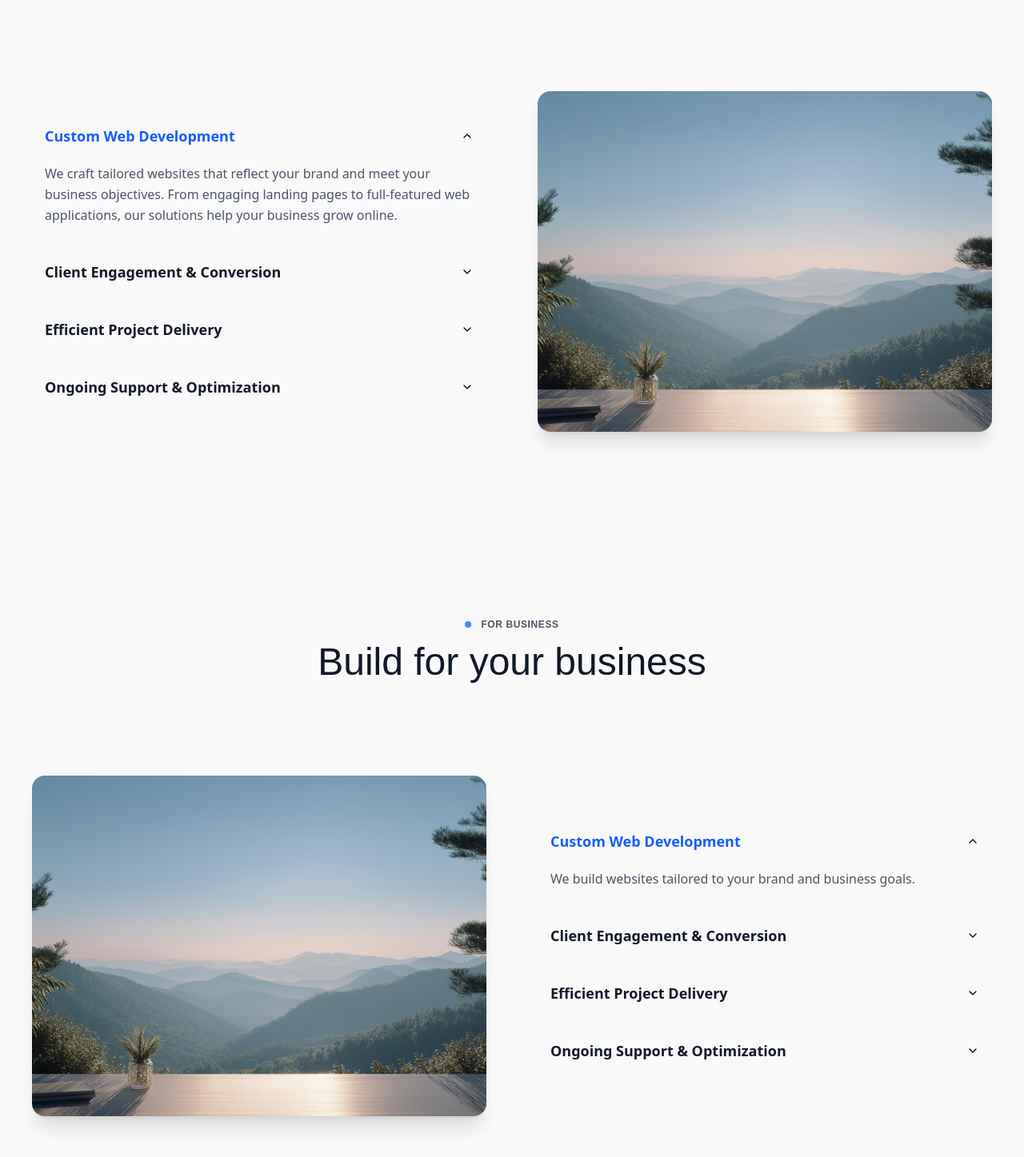
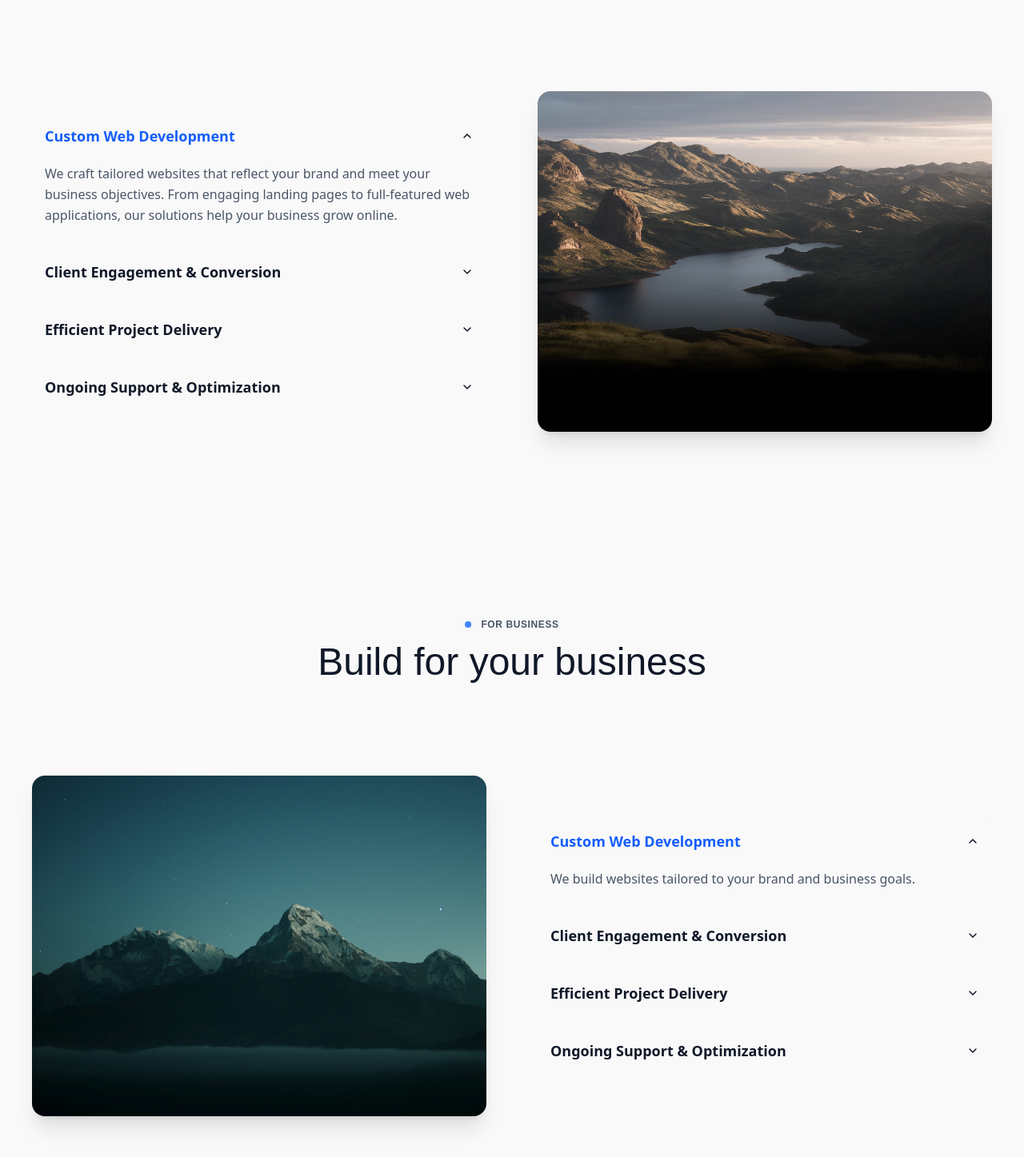
Before and after one commit to Samujalphukan228/Nexxupp.com, a Next.js app in the folder frontend/: page / in a window 1280 px wide. Shown: the part 1583-3030 px from the top of the page at 80% size. Built offline with nearby package versions, Linux system fonts and the light colour scheme; a web font is replaced by a local one.

Commit message:
Update image paths for Feature197 and Feature199

```diff
--- a/frontend/src/app/page.jsx
+++ b/frontend/src/app/page.jsx
@@ -44,13 +44,13 @@ const Page = () => {
       {/* First Feature Section */}
       <div className="w-full">
         <Header1 text1="For Business" text2="Build for your business" />
-        <Feature197 features={myFeatures} image="/image-nexx.avif" />
+        <Feature197 features={myFeatures} image="/nex-2img.avif" />
       </div>
 
       {/* Second Feature Section */}
       <div className="w-full">
         <Header2 text1="For Business" text2="Build for your business" />
-        <Feature199 features={myFeatures2} image="/image-nexx.avif" />
+        <Feature199 features={myFeatures2} image="/nex-3img.avif" />
       </div>
 
       {/* Services Section */}
```
